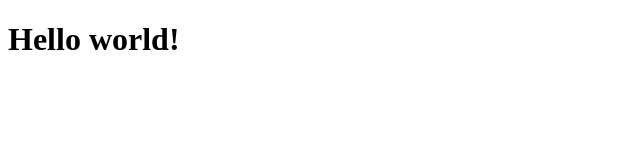
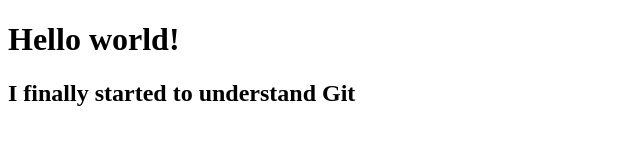
Before and after one commit to dudaden/JsPractise, a plain HTML site: page index.html in a window 1280 px wide. Shown: the whole page, without its empty margins (0-640 px from the left). Drawn offline with Linux system fonts and the light colour scheme.

Commit message:
LittleChange

```diff
--- a/index.html
+++ b/index.html
@@ -8,5 +8,6 @@
 </head>
 <body>
     <h1>Hello world!</h1>
+    <h2>I finally started to understand Git</h2>
 </body>
 </html>
```
